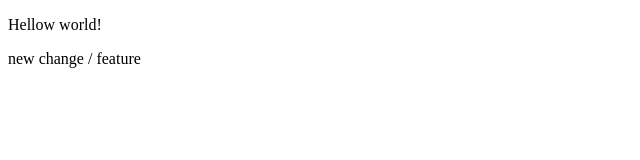
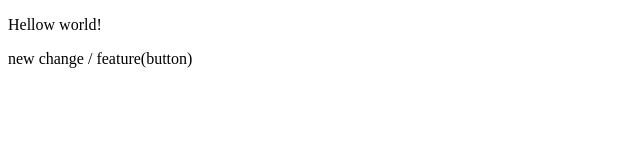
Before and after one commit to NikhilShukla884/localRepo, a plain HTML site: page index.html in a window 1280 px wide. Shown: the full height of the page, 0-640 px from the left. Drawn offline with Linux system fonts and the light colour scheme.

```diff
--- a/index.html
+++ b/index.html
@@ -7,6 +7,6 @@
 </head>
 <body>
     <p>Hellow world!</p>
-    <p>new change / feature</p>
+    <p>new change / feature(button)</p>
 </body>
 </html>
```
